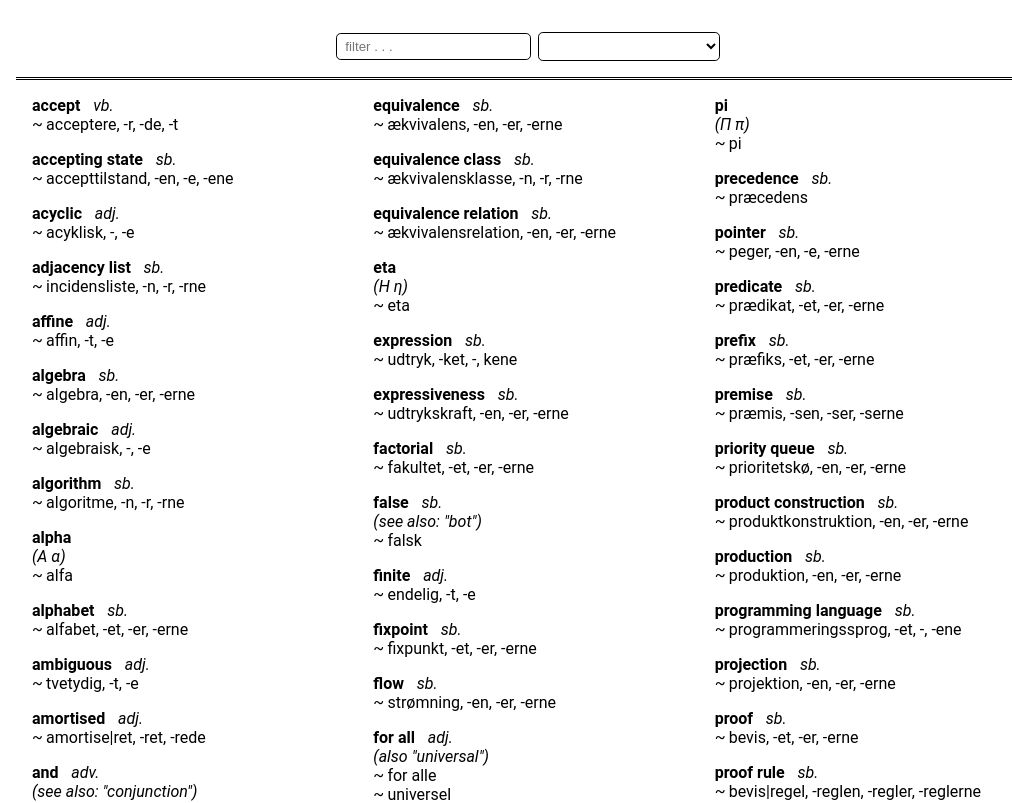
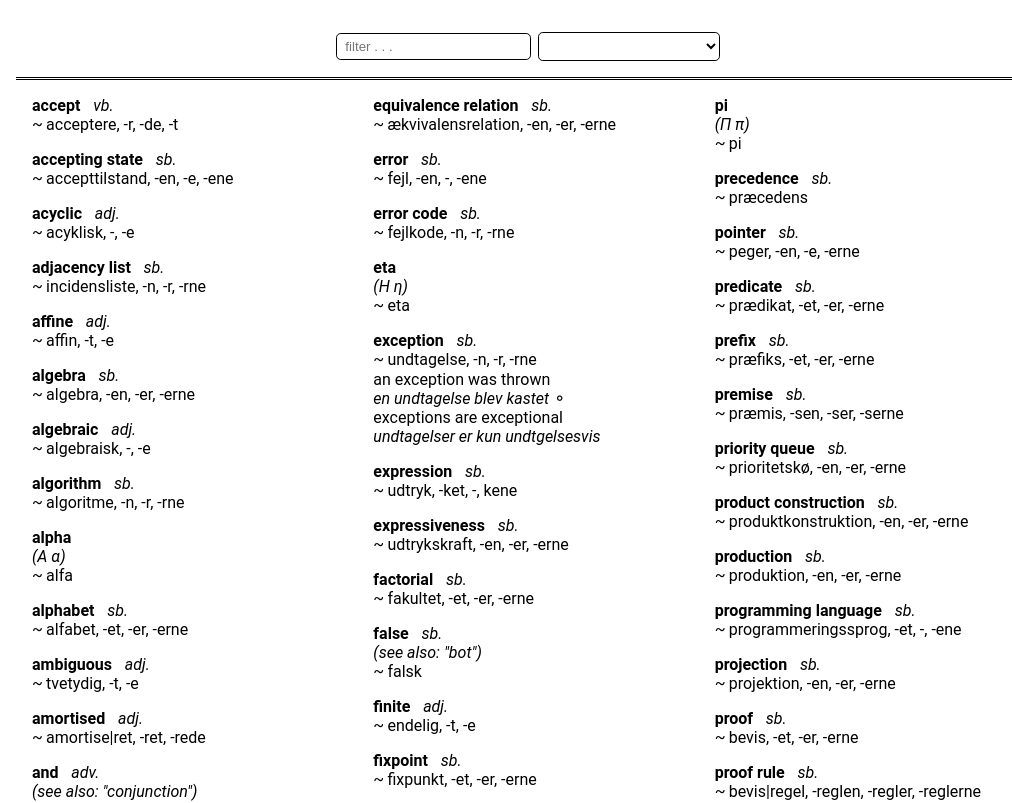
Before and after one commit to SSoelvsten/en-dk, a React (Create React App) app: page / in a window 1280 px wide. Shown: the top 803 px of the page, without its empty margins (112-1124 px from the left). Built offline with nearby package versions, Linux system fonts and the light colour scheme.

Commit message:
Add 'error', 'error code', 'exception', and 'throw' (closes #19)

```diff
--- a/src/dictionary.ts
+++ b/src/dictionary.ts
@@ -743,10 +743,32 @@ export const en_dk : Lexeme[] = [
     keywords: ["complexity theory", "formal methods", "mathematics"]
   },
   {
+    word: "error",
+    type: "sb.",
+    translations: ["fejl, -en, -, -ene"],
+    keywords: ["programming languages", "software engineering"]
+  },
+  {
+    word: "error code",
+    type: "sb.",
+    translations: ["fejlkode, -n, -r, -rne"],
+    keywords: ["programming languages", "software engineering"]
+  },
+  {
     word: "eta",
     note: "Η η",
     translations: ["eta"],
     keywords: ["greek alphabet"]
+  },
+  {
+    word: "exception",
+    type: "sb.",
+    translations: ["undtagelse, -n, -r, -rne"],
+    keywords: ["programming languages", "software engineering"],
+    phrases: [
+      ["an exception was thrown", "en undtagelse blev kastet"],
+      ["exceptions are exceptional", "undtagelser er kun undtgelsesvis"]
+    ]
   },
   {
     word: "expression",
@@ -1860,6 +1882,12 @@ export const en_dk : Lexeme[] = [
     keywords: ["greek alphabet"]
   },
   {
+    word: "throw",
+    type: "vb.",
+    translations: ["kaste, -r, -ede"],
+    keywords: ["programming languages", "software engineering"]
+  },
+  {
     word: "time complexity",
     type: "sb.",
     translations: ["tidskompleksitet, -en, -er, -erne"],
```
